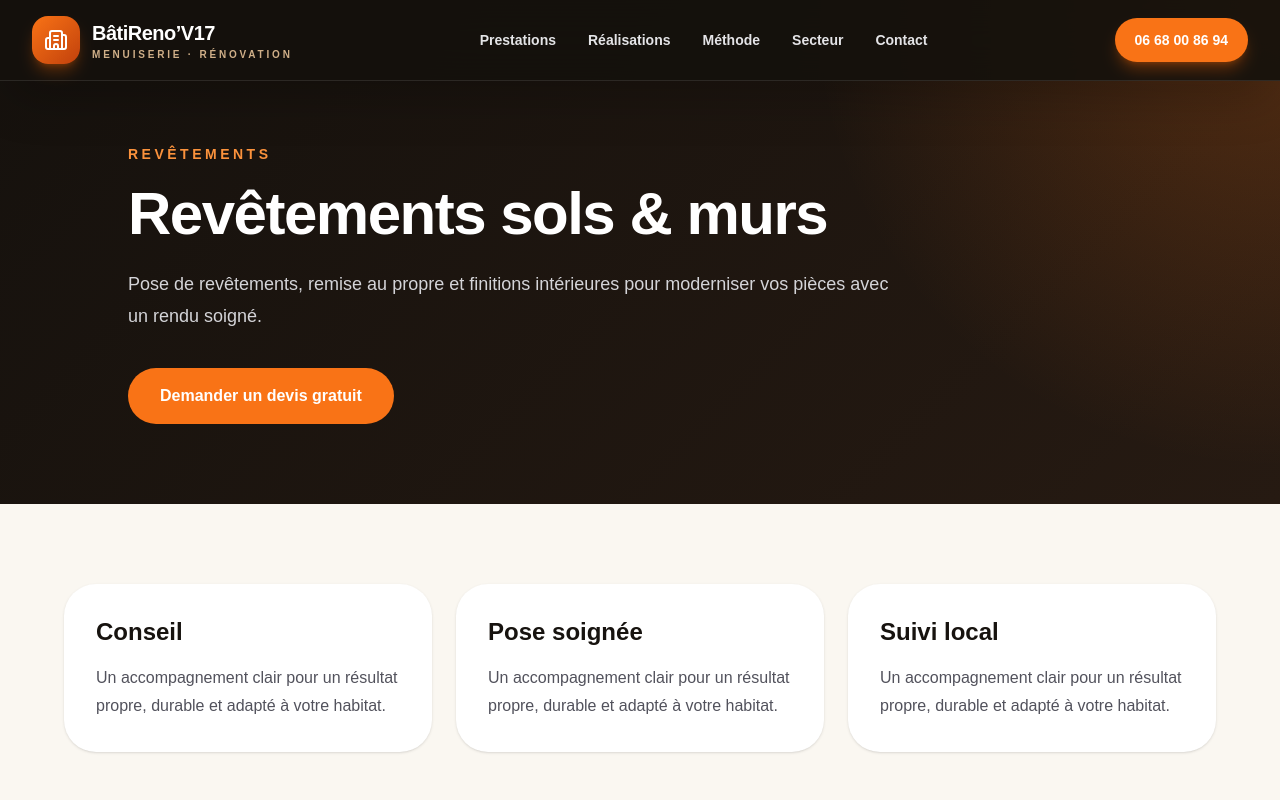
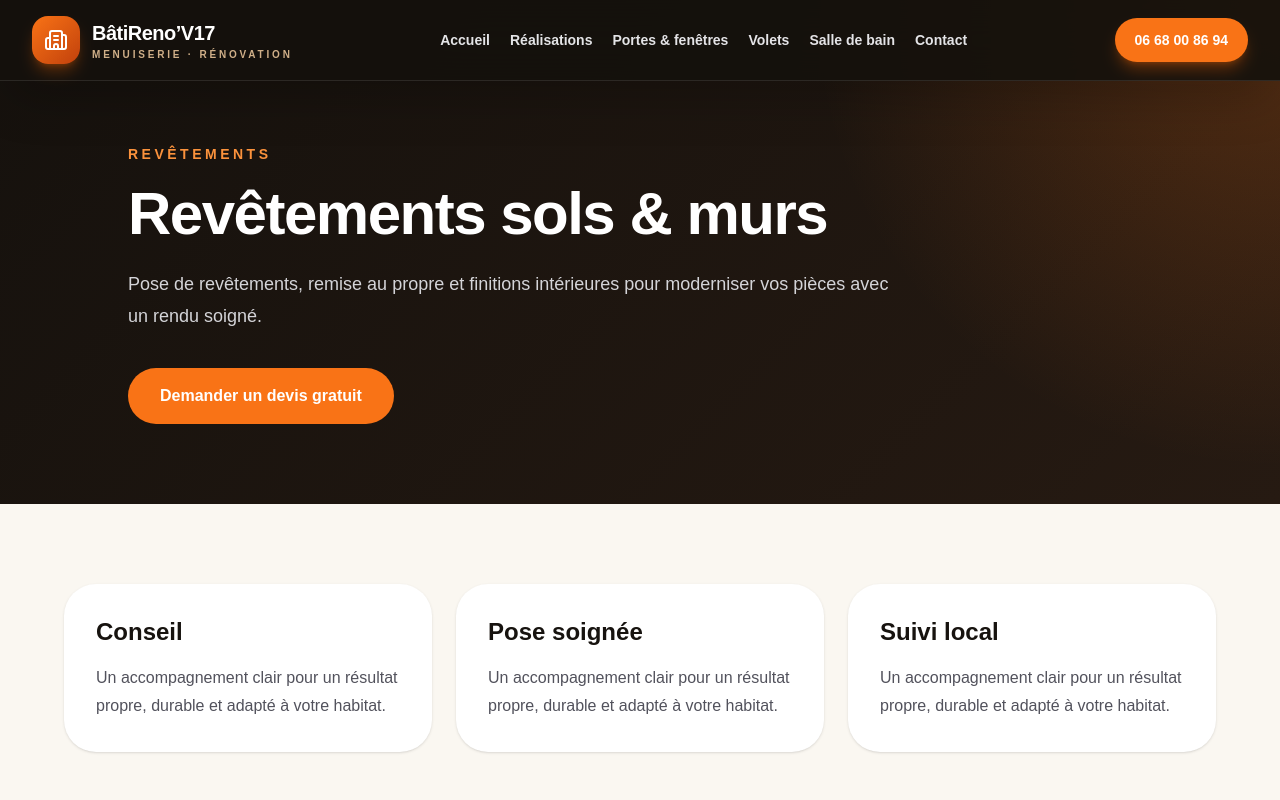
Before and after one commit to Virginie17/batirenov17, a Next.js app: page /revetement in a window 1280 px wide. Shown: the top 800 px of the page. Built offline with nearby package versions, Linux system fonts and the light colour scheme.

Commit message:
Mise a jour navigation multi-pages

```diff
--- a/app/components/Header.tsx
+++ b/app/components/Header.tsx
@@ -1,18 +1,19 @@
 import { Building2, Menu } from "lucide-react";
 
 const nav = [
-  ["Prestations", "#prestations"],
-  ["Réalisations", "#realisations"],
-  ["Méthode", "#methode"],
-  ["Secteur", "#zone"],
-  ["Contact", "#contact"],
+  ["Accueil", "/"],
+  ["Réalisations", "/realisations"],
+  ["Portes & fenêtres", "/portes-fenetres"],
+  ["Volets", "/volets-battants"],
+  ["Salle de bain", "/salle-de-bain"],
+  ["Contact", "/contact"],
 ];
 
 export function Header() {
   return (
     <header className="fixed left-0 top-0 z-50 w-full border-b border-white/10 bg-[#15110d]/90 text-white shadow-2xl backdrop-blur-xl">
       <div className="mx-auto flex max-w-7xl items-center justify-between px-4 py-4 sm:px-6 lg:px-8">
-        <a href="#accueil" className="flex items-center gap-3">
+        <a href="/" className="flex items-center gap-3">
           <div className="flex h-12 w-12 items-center justify-center rounded-2xl bg-gradient-to-br from-[#f97316] to-[#c2410c] shadow-lg shadow-orange-500/30">
             <Building2 className="h-6 w-6" />
           </div>
@@ -22,7 +23,7 @@ export function Header() {
           </div>
         </a>
 
-        <nav className="hidden items-center gap-8 text-sm font-bold text-zinc-200 lg:flex">
+        <nav className="hidden items-center gap-5 text-sm font-bold text-zinc-200 xl:flex">
           {nav.map(([label, href]) => (
             <a key={href} href={href} className="transition hover:text-[#fb923c]">{label}</a>
           ))}
@@ -32,7 +33,7 @@ export function Header() {
           06 68 00 86 94
         </a>
 
-        <Menu className="h-7 w-7 lg:hidden" />
+        <Menu className="h-7 w-7 xl:hidden" />
       </div>
     </header>
   );
```
